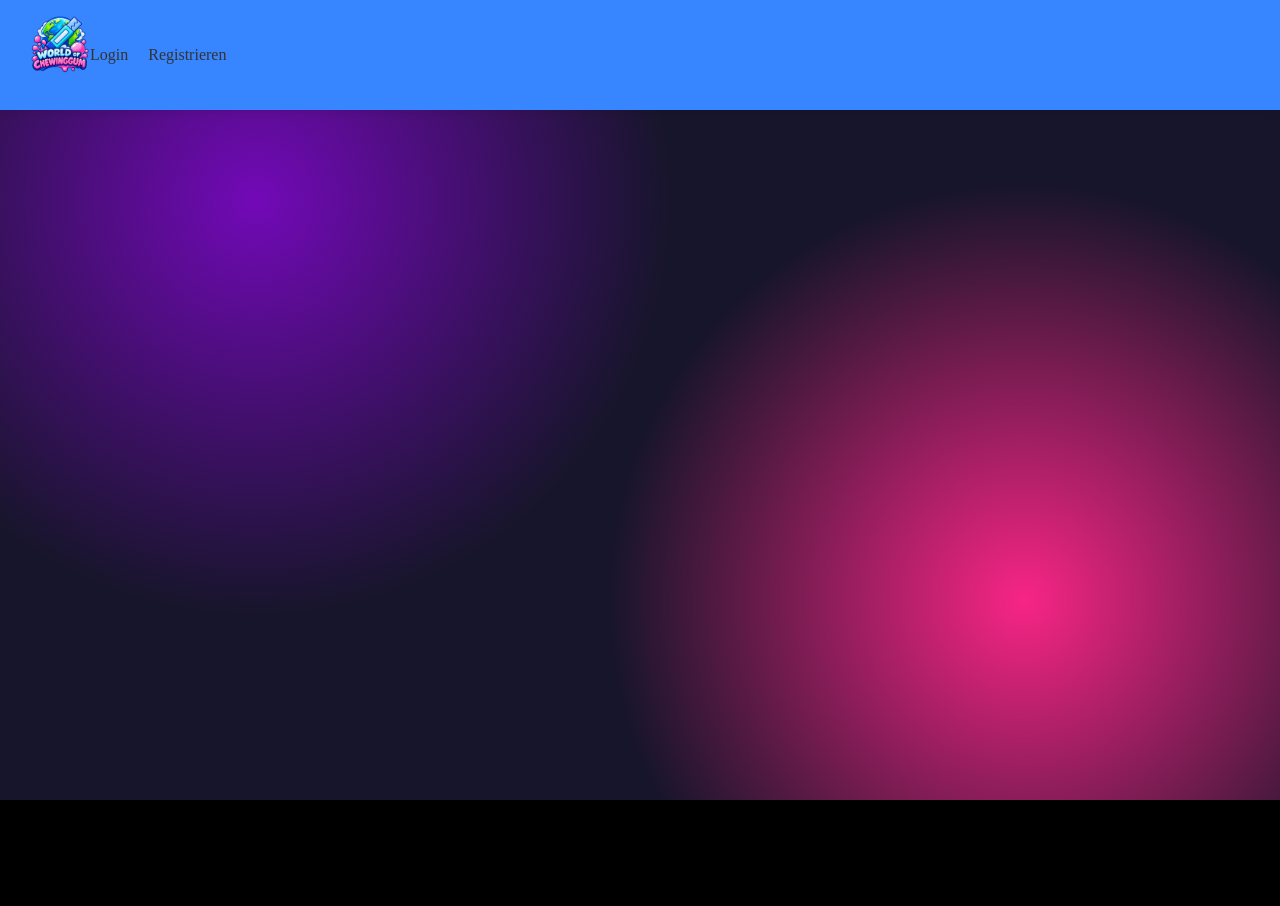
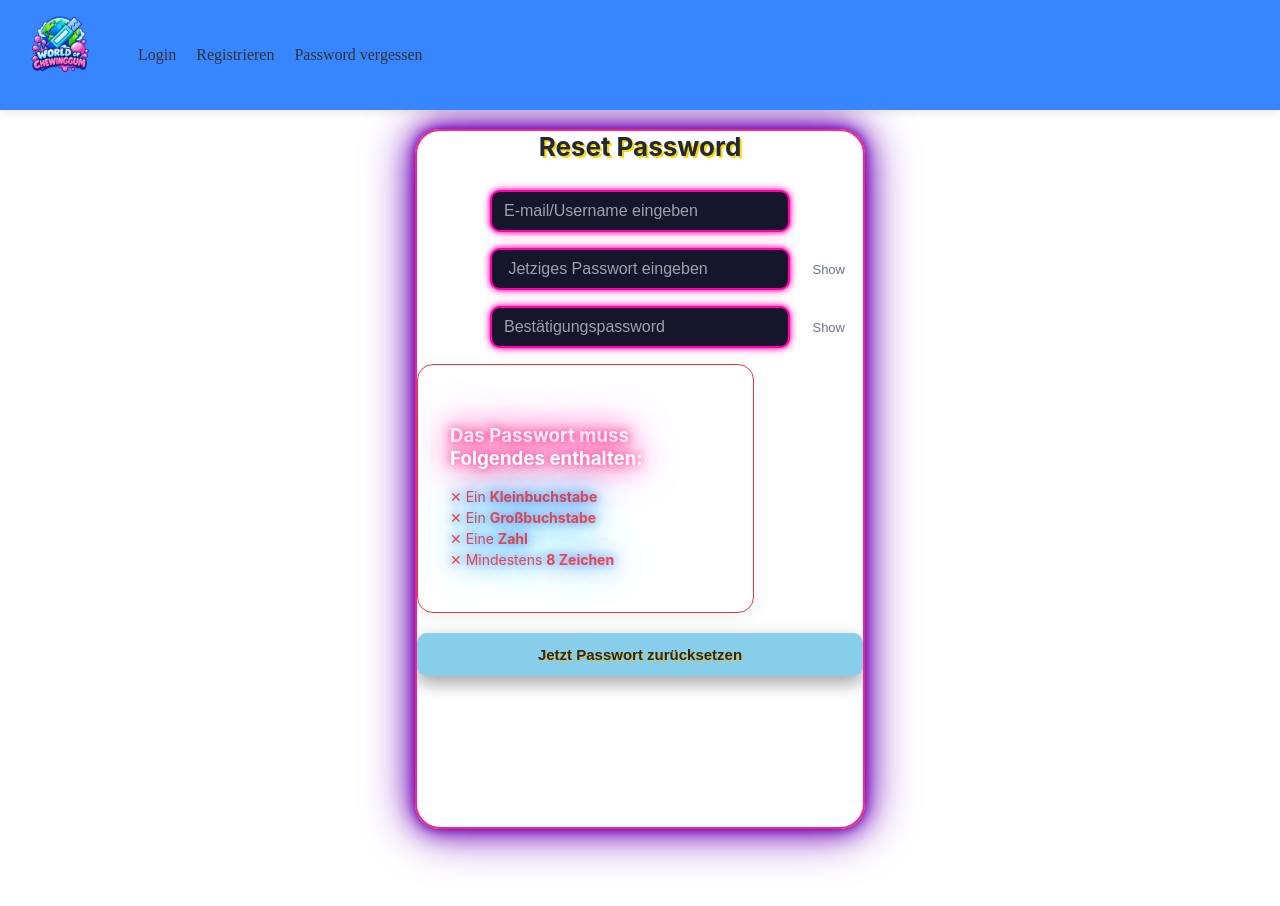
Before and after one commit to Vinci4600/World-of-Chewing-gum, a React (Vite) app in the folder Frontend/: page /forgotpassword in a window 1280 px wide. Before the commit this address had no page. Shown: the top 906 px of the page. Before the commit the page ends 800 px from the top, so only its background shows below. Built offline with nearby package versions, Linux system fonts and the light colour scheme.

Commit message:
ForgotPassword fixed

```diff
--- a/Frontend/index.html
+++ b/Frontend/index.html
@@ -2,7 +2,7 @@
 <html lang="en">
   <head>
     <meta charset="UTF-8" />
-    <link rel="icon" type="image/png" href="/favicon.png">
+    <link rel="icon" type="image/png" href="./public/Last.png">
     <meta name="viewport" content="width=device-width, initial-scale=1.0" />
     <title>frontend</title>
   </head>
--- a/Frontend/src/App.css
+++ b/Frontend/src/App.css
@@ -196,12 +196,14 @@ Body {
     font-weight: bold;
     text-decoration: none;
     color: #333;
+    margin-right: 5rem;
 }
 .navbar-logo img {
     width: 60px;
     height: auto;
     display: block;
     object-fit: contain;
+    margin-right: 3rem;
 }
 
 .navbar-links {
--- a/Frontend/src/App.jsx
+++ b/Frontend/src/App.jsx
@@ -8,6 +8,7 @@ import KaugummiDetailPage from "./pages/KaugummiDetailPage.jsx";
 import KaugummiEditPage from "./pages/KaugummiEditPage.jsx";
 import ProtectedRoute from "./pages/components/ProtectedRoute.jsx";
 import { useAuth } from "./context/AuthContext.jsx";
+import ForgotPassword from "./pages/ForgotPassword.jsx";
 
 function App() {
     const { isAuthenticated, logout } = useAuth();
@@ -41,6 +42,7 @@ function App() {
                         <>
                             <Link to="/login">Login</Link>
                             <Link to="/register">Registrieren</Link>
+                            <Link to="/forgotpassword">Password vergessen</Link>
                         </>
                     )}
                 </div>
@@ -51,6 +53,8 @@ function App() {
                     {/* Öffentliche Routen */}
                     <Route path="/login" element={<LoginPage />} />
                     <Route path="/register" element={<RegistrierungPage />} />
+                    <Route path="/forgotpassword" element={<ForgotPassword />} />
+
 
                     {/* Geschützte Routen (Nicht eingeloggt -> Redirect zu /login) */}
                     <Route element={<ProtectedRoute />}>
--- a/Frontend/src/pages/ForgotPassword.jsx
+++ b/Frontend/src/pages/ForgotPassword.jsx
@@ -8,18 +8,23 @@ function ForgotPassword() {
     const [formData, setFormData] = useState({
         username: '',
         oldpassword: '',
-        newpassword: '',
         confirmPassword: '',
         rememberMe: false // Als Boolean für die Checkbox initialisiert
     });
+
+    /**
+     * Password Requirements
+     */
     const [showPassword, setShowPassword] = useState(false);
+    const [showOldPassword, setShowOldPassword] = useState(false);
+    const [showConfirmPassword, setShowConfirmPassword] = useState(false);
     const [error, setError] = useState('');
-
-    // Dynamische Passwort-Validierung (basiert jetzt korrekt auf 'newpassword')
-    const hasLength = formData.newpassword.length >= 8;
-    const hasLower = /[a-z]/.test(formData.newpassword);
-    const hasUpper = /[A-Z]/.test(formData.newpassword);
-    const hasNumber = /\d/.test(formData.newpassword);
+    const [loading, setLoading] = useState(false);
+    const [success, setSuccess] = useState('');
+    const hasLength = formData.confirmPassword.length >= 5;
+    const hasLower = /[a-z]/.test(formData.confirmPassword);
+    const hasUpper = /[A-Z]/.test(formData.confirmPassword);
+    const hasNumber = /\d/.test(formData.confirmPassword);
     const isPasswordValid = hasLength && hasLower && hasUpper && hasNumber;
 
 
@@ -44,6 +49,8 @@ function ForgotPassword() {
 
     const handleSubmit = (e) => {
         e.preventDefault();
+        setError('');
+        setSuccess('');
 
 
 
@@ -57,6 +64,7 @@ function ForgotPassword() {
 
         if(formData.confirmPassword.length <6){
             setError("Der Password ist zu kurz!");
+            alert("Bitte ein längeres Password eingeben!");
             return;
         }
 
@@ -74,10 +82,16 @@ function ForgotPassword() {
         }
 
         // Validierung: Passwörter müssen übereinstimmen
-        if (formData.newpassword !== formData.confirmPassword) {
-            setError("Die Passwörter stimmen nicht überein!");
-            return;
-        }
+
+
+        setTimeout(() => {
+            setLoading(false);
+            setSuccess("Passwort wurde erfolgreich zurückgesetzt! Du wirst weitergeleitet...");
+
+            setTimeout(() => {
+                navigate("/login");
+            }, 2000);
+        }, 1500);
 
         // Wenn alles passt:
         setError('');
@@ -129,8 +143,8 @@ function ForgotPassword() {
                         <input
                             className="lg-input"
                             name="oldpassword"
-                            type={showPassword ? "text" : "password"}
-                            placeholder="Passwort eingeben"
+                            type={showOldPassword? "text" : "password"}
+                            placeholder=" Jetziges Passwort eingeben"
                             autoComplete="current-password"
                             value={formData.oldpassword}
                             onChange={handleChange}
@@ -139,10 +153,10 @@ function ForgotPassword() {
                         <button
                             type="button"
                             className="lg-toggle"
-                            onClick={() => setShowPassword((prev) => !prev)}
-                            aria-label={showPassword ? "Passwort verbergen" : "Passwort anzeigen"}
+                            onClick={() => setShowOldPassword((prev) => !prev)}
+                            aria-label={showOldPassword? "Passwort verbergen" : "Passwort anzeigen"}
                         >
-                            {showPassword ? "Hide" : "Show"}
+                            {showOldPassword? "Hide" : "Show"}
                         </button>
                     </div>
 
@@ -152,7 +166,7 @@ function ForgotPassword() {
                         <input
                             id="confirmPassword"
                             name="confirmPassword"
-                            type="password"
+
                             required
                             value={formData.confirmPassword}
                             onChange={handleChange}
@@ -177,34 +191,48 @@ function ForgotPassword() {
                     {/* Remember Me Checkbox */}
 
 
+                    {error && (
+                        <div className="mb-4 p-3 bg-red-100 text-red-700 rounded-lg text-sm border border-red-300" style={{ color: '#b91c1c', backgroundColor: '#fee2e2', padding: '0.75rem', borderRadius: '0.5rem', marginBottom: '1rem' }}>
+                            ⚠️ {error}
+                        </div>
+                    )}
+
+                    {success && (
+                        <div className="mb-4 p-3 bg-green-100 text-green-700 rounded-lg text-sm border border-green-300" style={{ color: '#15803d', backgroundColor: '#dcfce7', padding: '0.75rem', borderRadius: '0.5rem', marginBottom: '1rem' }}>
+                            ✓ {success}
+                        </div>
+                    )}
+
                     {/* Live-Validierungs-Box */}
                     <div className="rg-card">
                         <h3 className="title font-semibold text-sm mb-2 text-gray-700">Das Passwort muss Folgendes enthalten:</h3>
 
-                        <p id="letter" className={hasLower ? 'text-green-600 text-sm' : 'text-red-500 text-sm'}>
-                            {hasLower ? <span>✓ Ein <b>Kleinbuchstabe</b></span> : <span>• Ein <b>Kleinbuchstabe</b></span>}
+                        <p id="letter" style={{ color: hasLower ? '#16a34a' : '#ef4444', fontSize: '0.875rem', margin: '4px 0' }}>
+                            {hasLower ? <span>✓ Ein <b>Kleinbuchstabe</b></span> : <span>✕ Ein <b>Kleinbuchstabe</b></span>}
                         </p>
 
-                        <p id="capital" className={hasUpper ? 'text-green-600 text-sm' : 'text-red-500 text-sm'}>
-                            {hasUpper ? <span>✓ Ein <b>Großbuchstabe</b></span> : <span>• Ein <b>Großbuchstabe</b></span>}
+                        <p id="capital" style={{ color: hasUpper ? '#16a34a' : '#ef4444', fontSize: '0.875rem', margin: '4px 0' }}>
+                            {hasUpper ? <span>✓ Ein <b>Großbuchstabe</b></span> : <span>✕ Ein <b>Großbuchstabe</b></span>}
                         </p>
 
-                        <p id="number" className={hasNumber ? 'text-green-600 text-sm' : 'text-red-500 text-sm'}>
-                            {hasNumber ? <span>✓ Eine <b>Zahl</b></span> : <span>• Eine <b>Zahl</b></span>}
+                        <p id="number" style={{ color: hasNumber ? '#16a34a' : '#ef4444', fontSize: '0.875rem', margin: '4px 0' }}>
+                            {hasNumber ? <span>✓ Eine <b>Zahl</b></span> : <span>✕ Eine <b>Zahl</b></span>}
                         </p>
 
-                        <p id="length" className={hasLength ? 'text-green-600 text-sm' : 'text-red-500 text-sm'}>
-                            {hasLength ? <span>✓ Mindestens <b>8 Zeichen</b></span> : <span>• Mindestens <b>8 Zeichen</b></span>}
+                        <p id="length" style={{ color: hasLength ? '#16a34a' : '#ef4444', fontSize: '0.875rem', margin: '4px 0' }}>
+                            {hasLength ? <span>✓ Mindestens <b>8 Zeichen</b></span> : <span>✕ Mindestens <b>8 Zeichen</b></span>}
                         </p>
                     </div>
 
-                    {/* Button zum Abschicken */}
-                    <br></br>
+                    {/* Button zum Abschicken mit Ladezustand */}
+                    <br />
                     <button
                         type="submit"
                         className="lg-btn"
+                        disabled={loading}
+                        style={{ opacity: loading ? 0.9 : 1, cursor: loading ? 'not-allowed' : 'pointer' }}
                     >
-                        Jetzt Passwort zurücksetzen
+                        {loading ? "Passwort wird zurückgesetzt..." : "Jetzt Passwort zurücksetzen"}
                     </button>
                 </form>
             </div>
```
